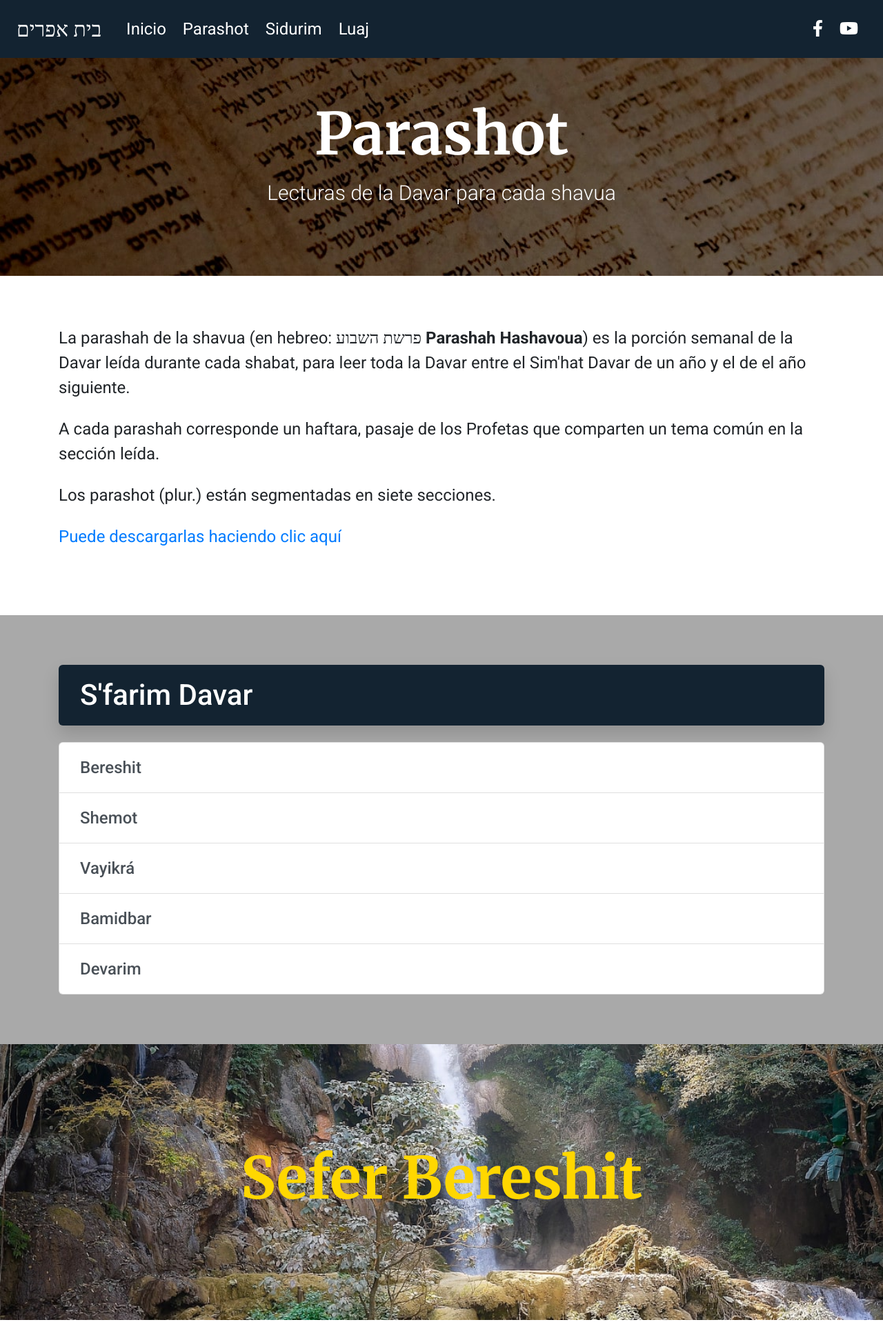
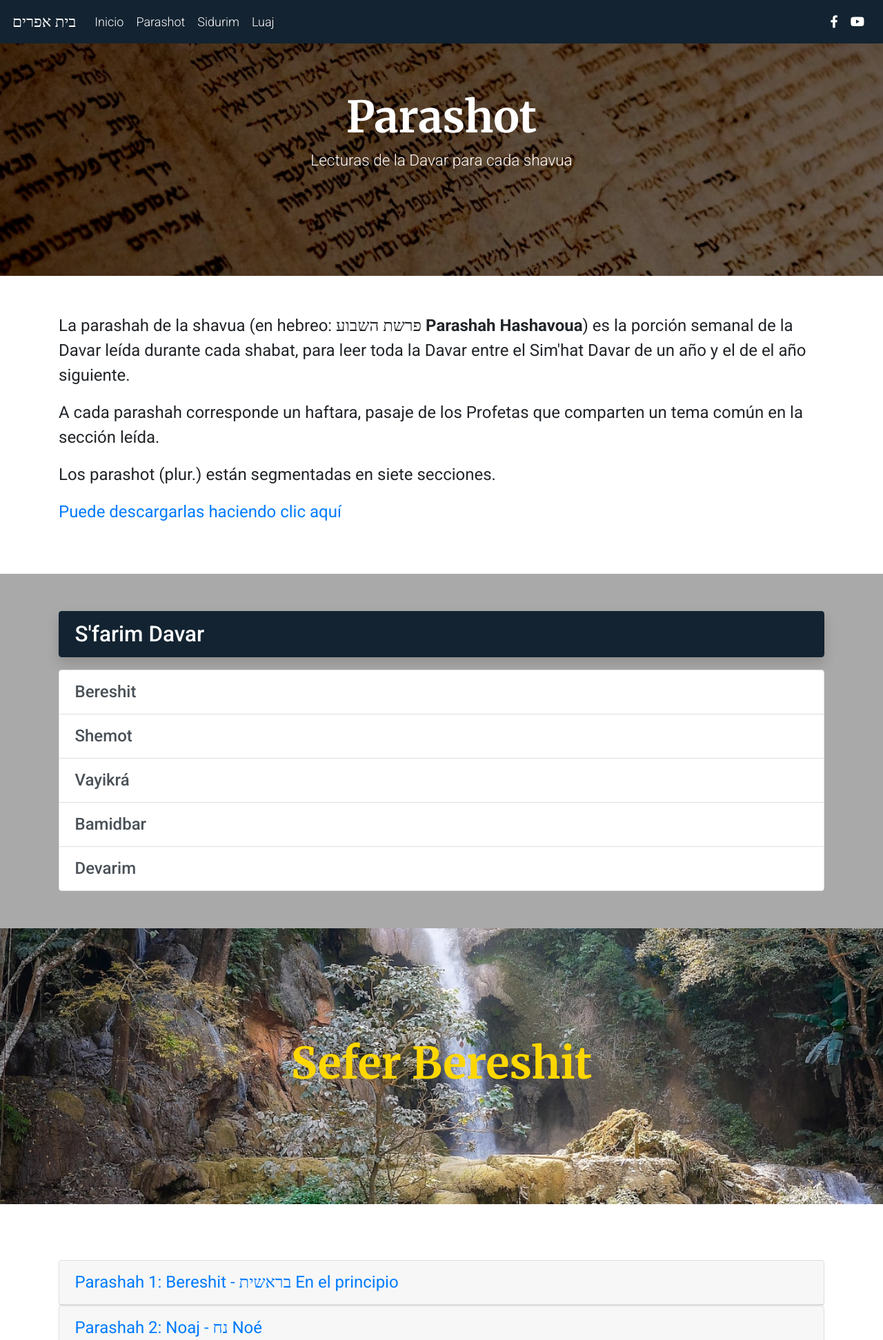
Before and after one commit to alrom7/efraimregresa.org, a PHP site: page /parashot.php in a window 1280 px wide. Shown: the top 1943 px of the page at 69% size. Run offline with PHP 8.4, Linux system fonts and the light colour scheme; some libraries are stand-ins or nearby versions.

Commit message:
Parashot Change font-size

```diff
--- a/css/style2.css
+++ b/css/style3.css
@@ -2,8 +2,8 @@ html,
 body,
 header {
     font-family: "Roboto";
-    font-weight: 400;
-    font-size: x-large;
+    font-weight: 350;
+    font-size: large;
 }
 
 h1,
--- a/head.php
+++ b/head.php
@@ -17,6 +17,3 @@
 <script src="https://ajax.googleapis.com/ajax/libs/jquery/3.5.1/jquery.min.js"></script>
 <script src="https://cdnjs.cloudflare.com/ajax/libs/popper.js/1.16.0/umd/popper.min.js"></script>
 <script src="https://maxcdn.bootstrapcdn.com/bootstrap/4.5.2/js/bootstrap.min.js"></script>
-
-<!-- Custom styles -->
-<link rel="stylesheet" href="css/style2.css">
--- a/header.php
+++ b/header.php
@@ -1,7 +1,7 @@
 <nav class="navbar navbar-expand-lg navbar-dark fixed-top" style=" background-color: #132331">
   <a class="navbar-brand" href="index.php">בית אפרים</a>
 
-  <button class="navbar-toggler" type="button" data-toggle="collapse" data-target="#collapsibleNavbar">
+  <button class="navbar-toggler m-3" type="button" data-toggle="collapse" data-target="#collapsibleNavbar">
     <span class="navbar-toggler-icon"></span>
   </button>
 
--- a/luaj.php
+++ b/luaj.php
@@ -2,6 +2,8 @@
 <html>
 <head>
 	<?php include_once 'head.php' ?>
+  <!-- Custom styles -->
+  <link rel="stylesheet" href="css/style2.css">
 </head>
 <body>
 
--- a/parashot.php
+++ b/parashot.php
@@ -2,6 +2,8 @@
 <html>
 <head>
 	<?php include_once 'head.php' ?>
+  <!-- Custom styles -->
+  <link rel="stylesheet" href="css/style3.css">
 </head>
 <body>
 <header>
--- a/sidurim.php
+++ b/sidurim.php
@@ -2,6 +2,8 @@
 <html>
 <head>
 	<?php include_once 'head.php' ?>
+  <!-- Custom styles -->
+  <link rel="stylesheet" href="css/style3.css">
 </head>
 <body>
 <header>
```
